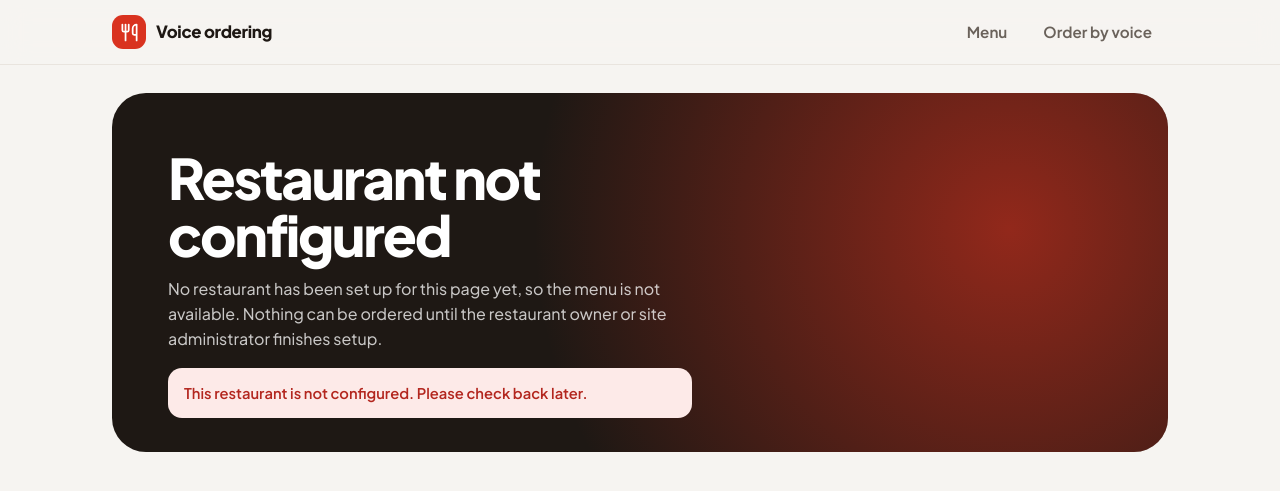
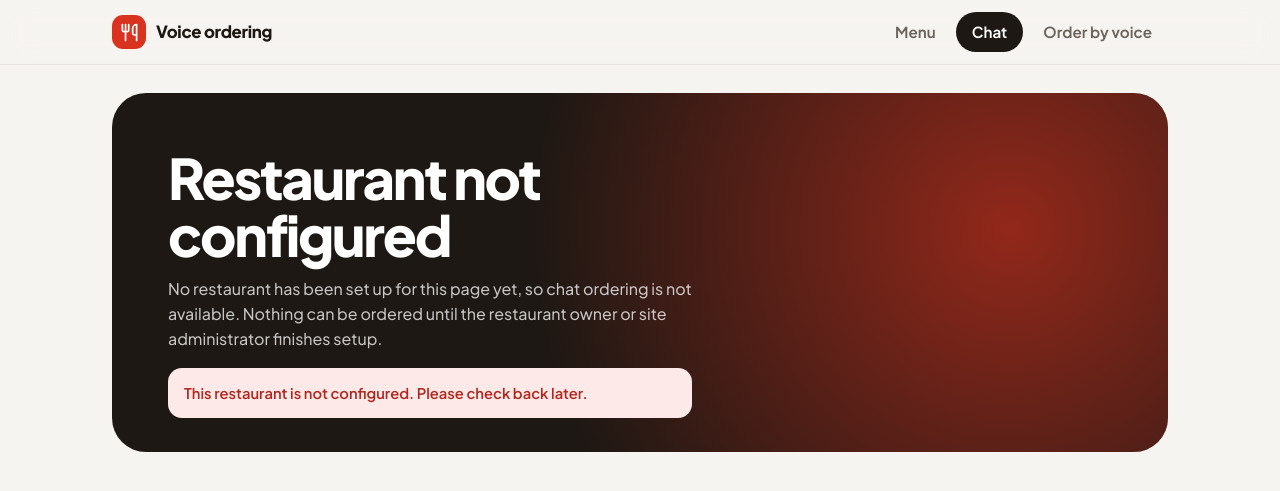
Before and after one commit to abdulwaarisinfo-dot/AI-Voice-Agent-, a FastAPI app: page /chat in a window 1280 px wide. Shown: the top 491 px of the page. Run offline with FastAPI, Linux system fonts and the light colour scheme; data that the repository does not hold is empty.

Commit message:
Update restaurant setup message for chat ordering

```diff
--- a/restaurant-voice-agent/app/templates/restaurant_setup.html
+++ b/restaurant-voice-agent/app/templates/restaurant_setup.html
@@ -20,6 +20,7 @@
       </a>
       <nav class="top" aria-label="Main">
         <a href="/menu" {% if page == 'menu' %}aria-current="page"{% endif %}>Menu</a>
+        <a href="/chat" {% if page == 'chat' %}aria-current="page"{% endif %}>Chat</a>
         <a href="/call" {% if page == 'call' %}aria-current="page"{% endif %}>Order by voice</a>
       </nav>
     </div>
@@ -29,7 +30,7 @@
      <div class="hero">
       <div class="hero-copy">
       <h1>Restaurant not configured</h1>
-      <p class="lede">No restaurant has been set up for this page yet, so {% if page == 'call' %}voice ordering{% else %}the menu{% endif %} is not available. Nothing can be ordered until the restaurant owner or site administrator finishes setup.</p>
+      <p class="lede">No restaurant has been set up for this page yet, so {% if page == 'call' %}voice ordering{% elif page == 'chat' %}chat ordering{% else %}the menu{% endif %} is not available. Nothing can be ordered until the restaurant owner or site administrator finishes setup.</p>
       <p class="alert" role="alert">This restaurant is not configured. Please check back later.</p>
       {% if page == 'call' %}
       <div class="controls">
```
